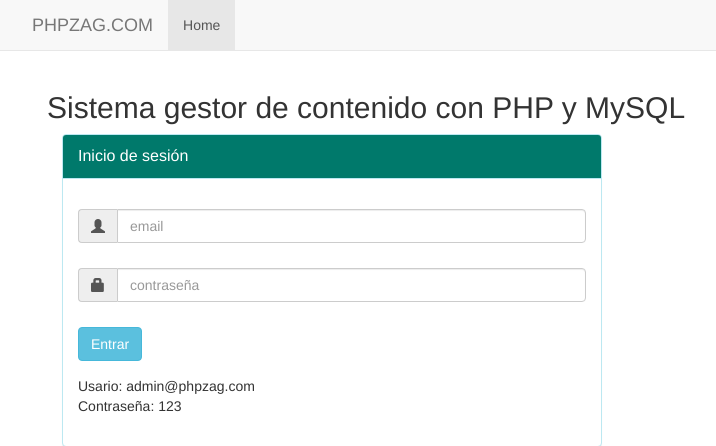
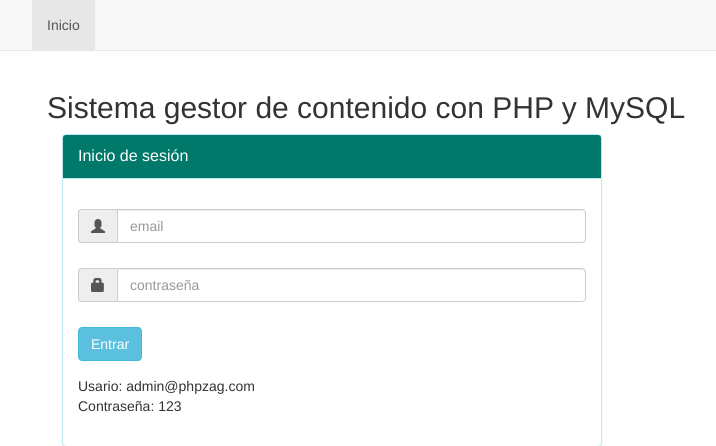
Before and after one commit to JaviPaez/cms, a PHP site: page /admin/index.php in a window 1280 px wide. Shown: the top 446 px of the page, without its empty margins (38-754 px from the left). Run offline with PHP 8.4, Linux system fonts and the light colour scheme; some libraries are stand-ins or nearby versions.

Commit message:
correcciones

```diff
--- a/cms/admin/inc/container.php
+++ b/cms/admin/inc/container.php
@@ -1,4 +1,5 @@
 </head>
+
 <body class="">
   <div role="navigation" class="navbar navbar-default navbar-static-top">
     <div class="container">
@@ -9,15 +10,16 @@
           <span class="icon-bar"></span>
           <span class="icon-bar"></span>
         </button>
-          <a href="http://www.phpzag.com" class="navbar-brand">PHPZAG.COM</a>
+        <!-- <a href="http://www.phpzag.com" class="navbar-brand">PHPZAG.COM</a> -->
       </div>
       <div class="navbar-collapse collapse">
         <ul class="nav navbar-nav">
-            <li class="active"><a href="http://www.phpzag.com">Home</a></li>
+          <li class="active"><a href="../index.php">Inicio</a></li>
 
         </ul>
 
-        </div><!--/.nav-collapse -->
+      </div>
+      <!--/.nav-collapse -->
     </div>
   </div>
 
```
Lines whose indentation alone changed are shown as unchanged.
